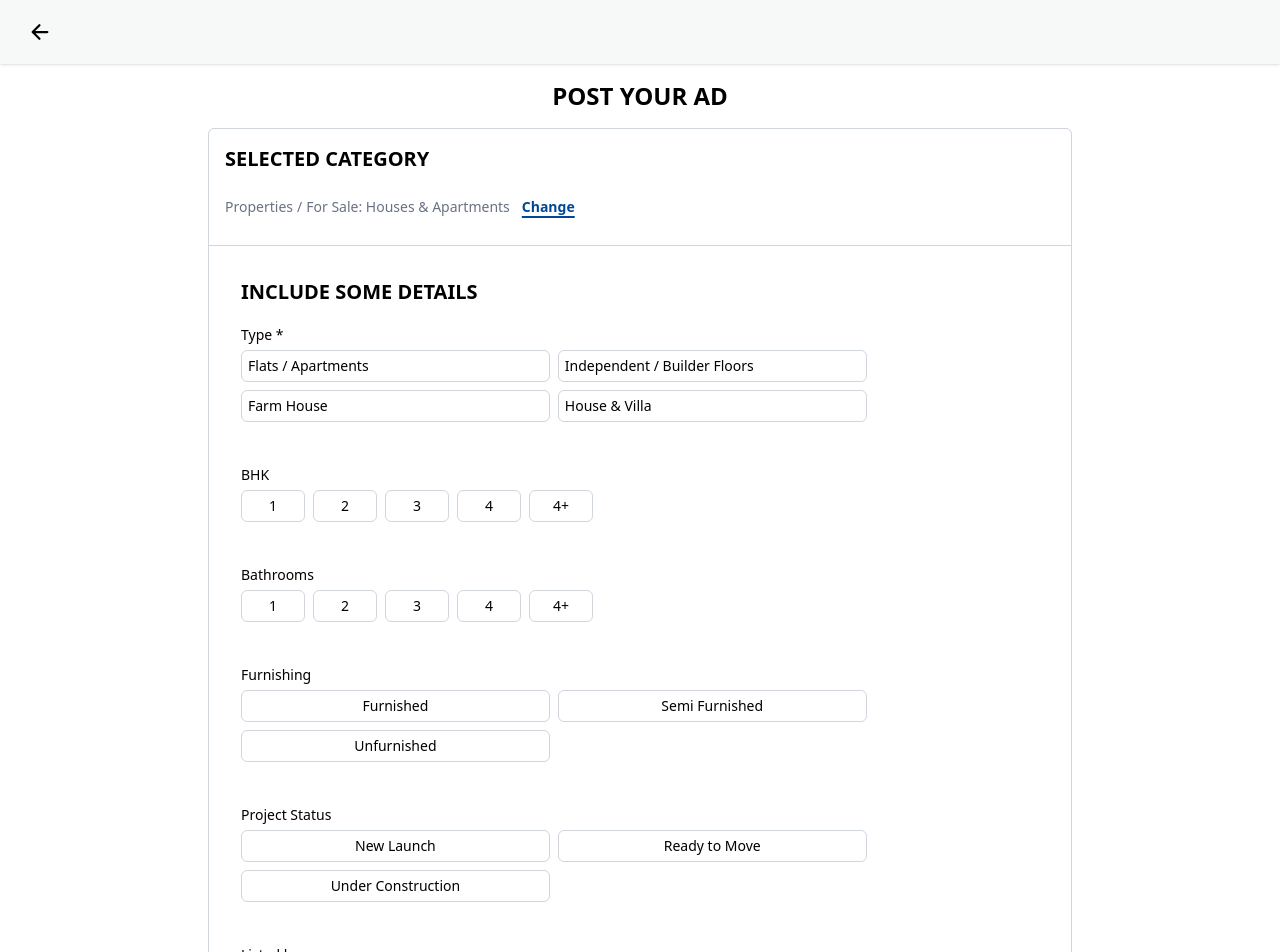
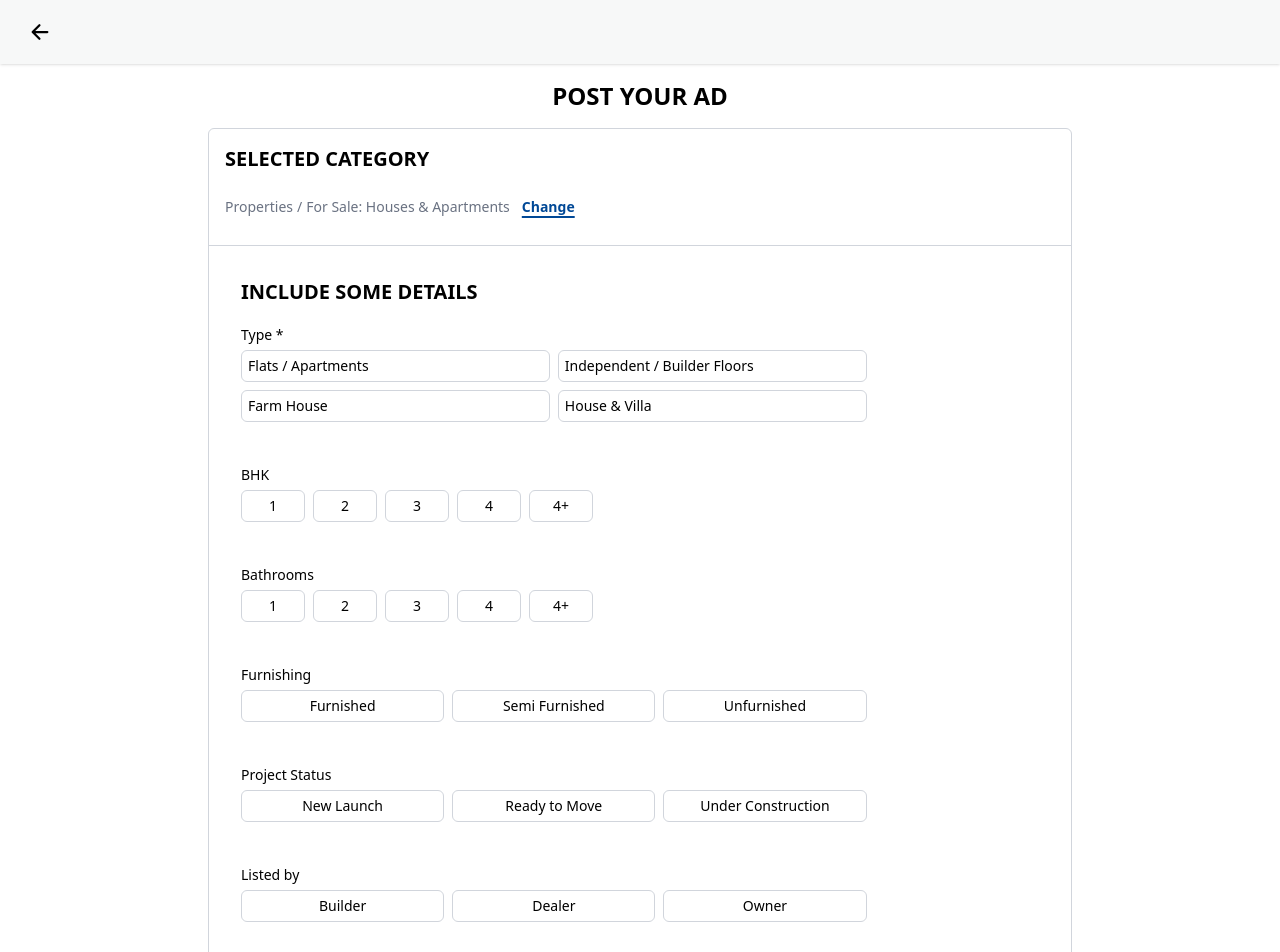
Before and after one commit to ankitjha-code/lzy-crazy-task, a React (Vite) app: page / in a window 1280 px wide. Shown: the top 952 px of the page. Built offline with nearby package versions, Linux system fonts and the light colour scheme.

Commit message:
Update Hero.jsx
Ui fix

```diff
--- a/src/components/Hero.jsx
+++ b/src/components/Hero.jsx
@@ -632,13 +632,13 @@ function Hero() {
               {/* Furnishing */}
               <FormItem>
                 <FormLabel>Furnishing</FormLabel>
-                <div className="grid grid-cols-1 xs:grid-cols-2 sm:grid-cols-3 gap-2 mt-1">
+                <div className="grid grid-cols-1 xs:grid-cols-3 sm:grid-cols-3 gap-2 mt-1">
                   <Button
                     type="button"
                     variant={
                       selectedFurnishing === "Furnished" ? "default" : "outline"
                     }
-                    className="h-8 text-sm px-1.5 py-1.5 font-normal"
+                    className="h-8 text-sm px-1 py-1.5 font-normal"
                     onClick={() => handleFurnishingClick("Furnished")}
                   >
                     Furnished
@@ -650,7 +650,7 @@ function Hero() {
                         ? "default"
                         : "outline"
                     }
-                    className="h-8 text-sm px-1.5 py-1.5 font-normal"
+                    className="h-8 text-sm px-1 py-1.5 font-normal"
                     onClick={() => handleFurnishingClick("Semi Furnished")}
                   >
                     Semi Furnished
@@ -662,7 +662,7 @@ function Hero() {
                         ? "default"
                         : "outline"
                     }
-                    className="h-8 text-sm px-1.5 py-1.5 font-normal"
+                    className="h-8 text-sm px-1 py-1.5 font-normal"
                     onClick={() => handleFurnishingClick("Unfurnished")}
                   >
                     Unfurnished
@@ -672,7 +672,7 @@ function Hero() {
               {/* Project Status */}
               <FormItem>
                 <FormLabel>Project Status</FormLabel>
-                <div className="grid grid-cols-1 xs:grid-cols-2 sm:grid-cols-3 gap-2 mt-1">
+                <div className="grid grid-cols-1 xs:grid-cols-3 sm:grid-cols-3 gap-2 mt-1">
                   <Button
                     type="button"
                     variant={
@@ -680,7 +680,7 @@ function Hero() {
                         ? "default"
                         : "outline"
                     }
-                    className="h-8 text-sm px-1.5 py-1.5 font-normal"
+                    className="h-8 text-sm px-1 py-1.5 font-normal"
                     onClick={() => handleProjectStatusClick("New Launch")}
                   >
                     New Launch
@@ -692,7 +692,7 @@ function Hero() {
                         ? "default"
                         : "outline"
                     }
-                    className="h-8 text-sm px-1.5 py-1.5 font-normal"
+                    className="h-8 text-sm px-1 py-1.5 font-normal"
                     onClick={() => handleProjectStatusClick("Ready to Move")}
                   >
                     Ready to Move
@@ -704,7 +704,7 @@ function Hero() {
                         ? "default"
                         : "outline"
                     }
-                    className="h-8 text-sm px-1.5 py-1.5 font-normal"
+                    className="h-8 text-sm px-1 py-1.5 font-normal"
                     onClick={() =>
                       handleProjectStatusClick("Under Construction")
                     }
@@ -716,13 +716,13 @@ function Hero() {
               {/* Listed By */}
               <FormItem>
                 <FormLabel>Listed by</FormLabel>
-                <div className="grid grid-cols-1 xs:grid-cols-2 sm:grid-cols-3 gap-2 mt-1">
+                <div className="grid grid-cols-1 xs:grid-cols-3 sm:grid-cols-3 gap-2 mt-1">
                   <Button
                     type="button"
                     variant={
                       selectedListedBy === "Builder" ? "default" : "outline"
                     }
-                    className="h-8 text-sm px-1.5 py-1.5 font-normal"
+                    className="h-8 text-sm px-1 py-1.5 font-normal"
                     onClick={() => handleListedByClick("Builder")}
                   >
                     Builder
@@ -732,7 +732,7 @@ function Hero() {
                     variant={
                       selectedListedBy === "Dealer" ? "default" : "outline"
                     }
-                    className="h-8 text-sm px-1.5 py-1.5 font-normal"
+                    className="h-8 text-sm px-1 py-1.5 font-normal"
                     onClick={() => handleListedByClick("Dealer")}
                   >
                     Dealer
@@ -742,7 +742,7 @@ function Hero() {
                     variant={
                       selectedListedBy === "Owner" ? "default" : "outline"
                     }
-                    className="h-8 text-sm px-1.5 py-1.5 font-normal"
+                    className="h-8 text-sm px-1 py-1.5 font-normal"
                     onClick={() => handleListedByClick("Owner")}
                   >
                     Owner
```
